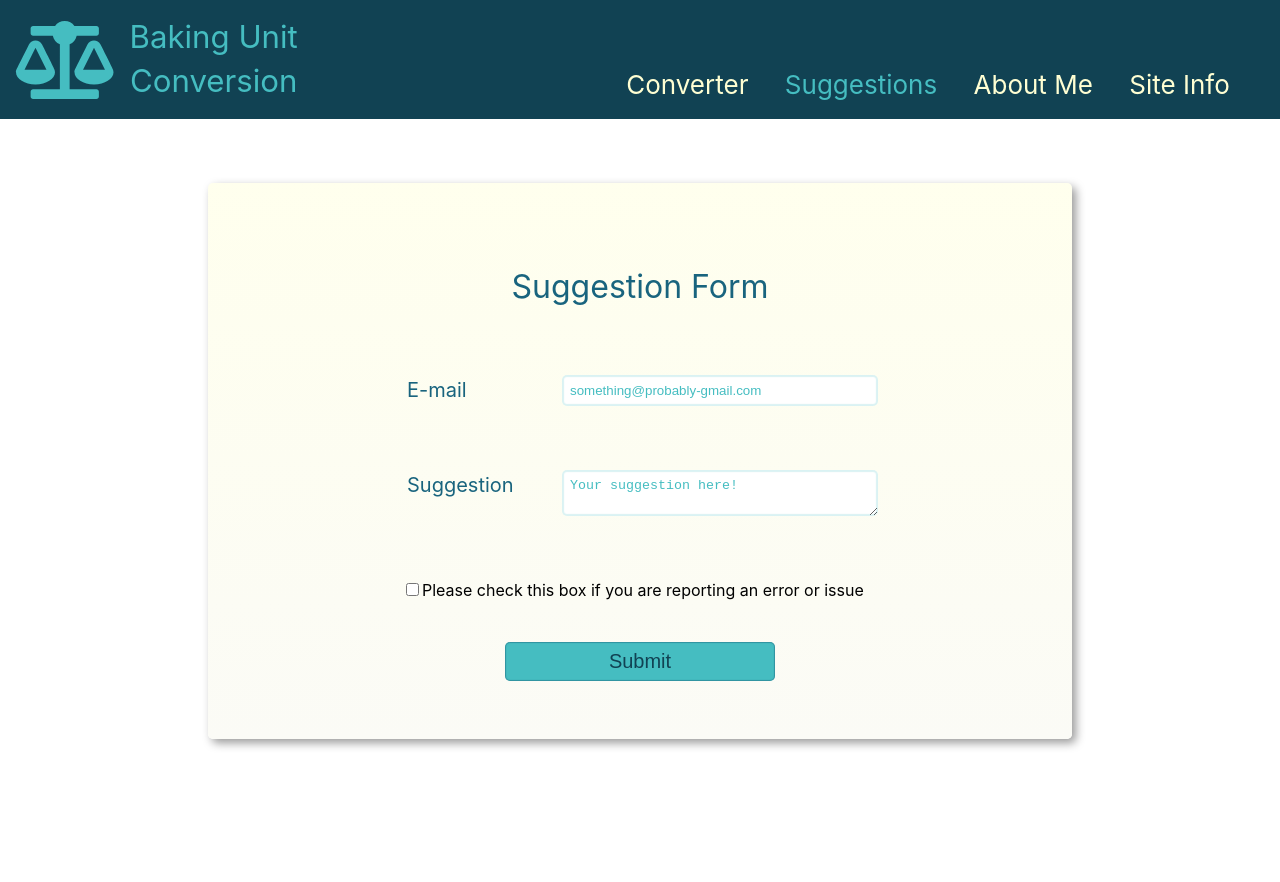
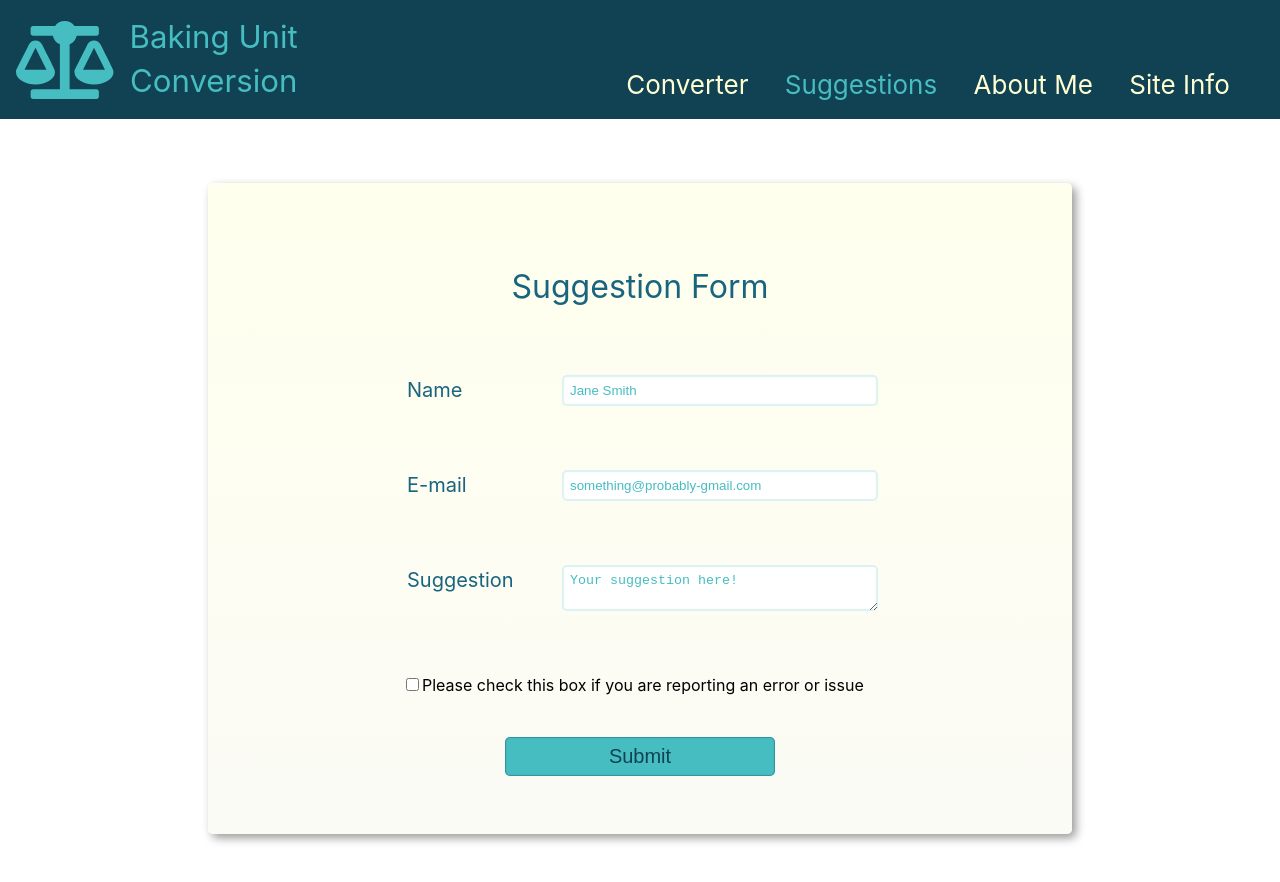
Before and after one commit to shannonyoshi/unit-conversion, a React (Create React App) app: page /suggestions in a window 1280 px wide. Before the commit the page ends 800 px from the top, so only its background shows below. Built offline with nearby package versions, Linux system fonts and the light colour scheme.

Commit message:
WIP able to add suggestions from front end into table

```diff
--- a/src/components/suggestionForm.jsx
+++ b/src/components/suggestionForm.jsx
@@ -1,9 +1,10 @@
 import React, { useState } from "react";
 import { postSuggestion } from "../util/crudFuncs";
 const initialSuggestionState = {
-  text: "",
+  name: "",
+  message: "",
   email: "",
-  isErrorReport: false,
+  isError: false,
 };
 
 export default function SuggestionForm() {
@@ -27,13 +28,25 @@ export default function SuggestionForm() {
   const handleSubmit = (e) => {
     e.preventDefault();
     console.log("handleSubmitSuggestionForm doesn't do anything right now.");
-    postSuggestion(suggestion.text);
+    postSuggestion(suggestion);
     setSuggestion(initialSuggestionState);
   };
 
   return (
     <div className="suggestion-form-wrapper">
       <form onSubmit={handleSubmit}>
+        <div className="suggestion-form-section">
+          <label className="suggestion-label">Name</label>
+          <input
+            className="email-input"
+            type="text"
+            id="name"
+            name="name"
+            value={suggestion.name}
+            onChange={handleInputChange}
+            placeholder="Jane Smith"
+          />
+        </div>
         <div className="suggestion-form-section">
           <label htmlFor="contact" className="suggestion-label">
             E-mail
@@ -54,9 +67,9 @@ export default function SuggestionForm() {
           </label>
           <textarea
             required
-            type="text"
+            type="message"
             id="suggestion"
-            name="text"
+            name="message"
             value={suggestion.text}
             onChange={handleInputChange}
             placeholder="Your suggestion here!"
@@ -75,10 +88,9 @@ export default function SuggestionForm() {
             Please check this box if you are reporting an error or issue
           </span>
         </div>
-          <button type="submit" className="submit-button">
-            Submit
-          </button>
-
+        <button type="submit" className="submit-button">
+          Submit
+        </button>
       </form>
     </div>
   );
--- a/src/util/crudFuncs.js
+++ b/src/util/crudFuncs.js
@@ -1,21 +1,24 @@
 const baseURL = "http://localhost:8080/api/";
 
-export const postSuggestion = async (suggestionString) => {
+export const postSuggestion = async (suggestion) => {
   const request = {
     method: "POST",
     headers: {
       "Content-Type": "application/json",
       Authorization: "none",
     },
-    body: JSON.stringify({ suggestion: suggestionString }),
+    body: JSON.stringify(suggestion),
   };
+   console.log('request', request)
   const response = await fetch(`${baseURL}suggest`, request);
+  console.log('response', response)
+  console.log('response.status', response.status)
   if (!response.ok) {
     console.log(response);
   }
   const data = await response.json();
-  return data
-  // console.log("POST RESPONSE DATA: ", data);
+  console.log("POST RESPONSE DATA: ", data);
+  // return data
 };
 
 // example ingredient: ingredientName, currentAmount, currentUnit, altUnit, altAmount, targetUnit
@@ -30,7 +33,7 @@ export const postConversion = async (ingredient) => {
     },
     body: JSON.stringify(ingredient),
   };
-  // console.log('request', request)
+
   const response = await fetch(`${baseURL}convert`, request)
   if (!response.ok) {
       console.log('response', response)
```
Also changed, not shown: 1 other file (tests, documents, lock files or other folders).
